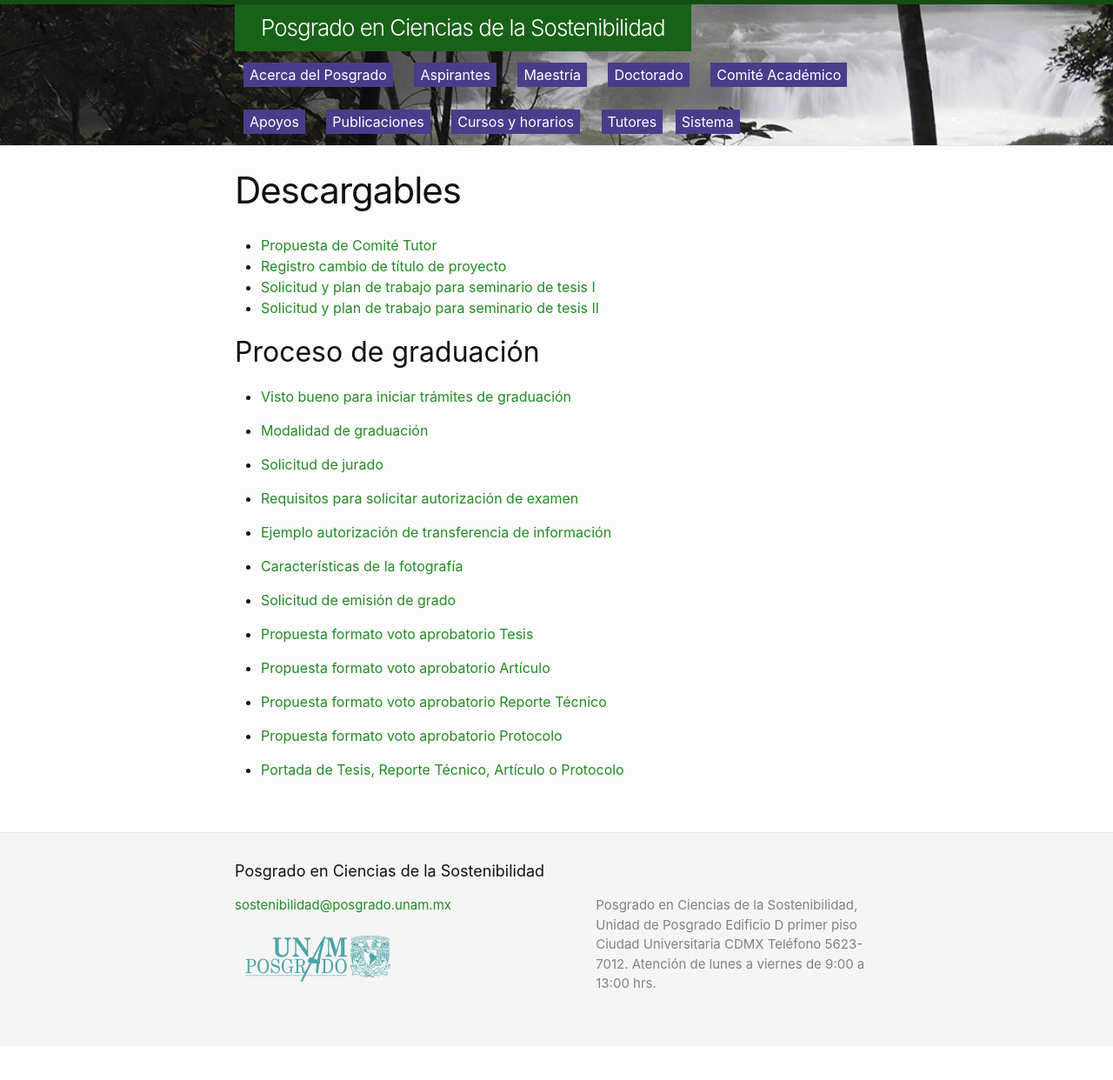
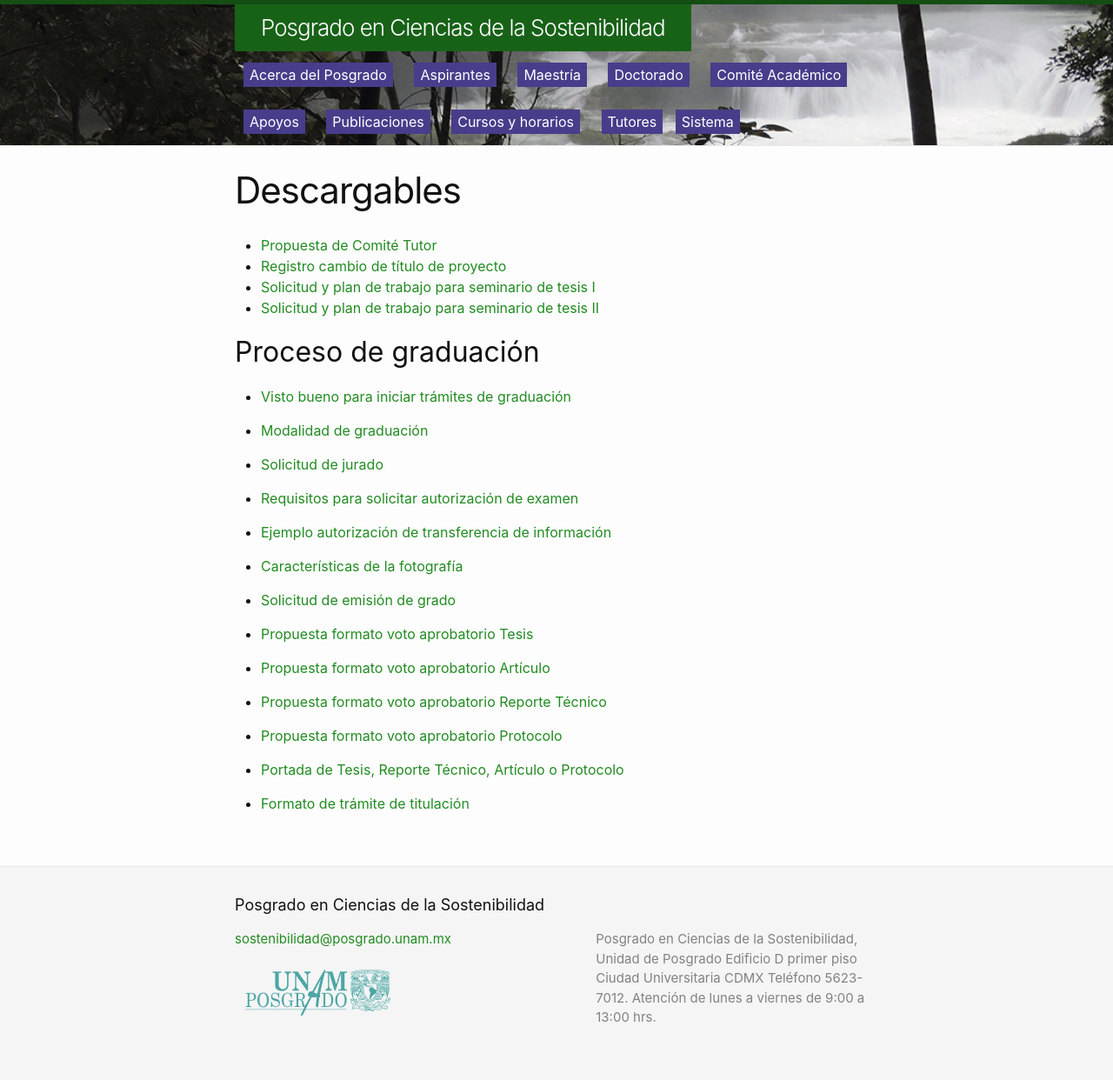
Before and after one commit to pcs-unam/pcs-unam.github.io, a Jekyll site: the page built from maestria/descargables.md, in a window 1280 px wide. Shown: the whole page at 87% size. Built offline with Jekyll 4.4.1, drawn with Linux system fonts in a browser that asks for light colours; before the commit the page ends 1203 px from its top, so only the background shows below that.

Commit message:
Se agregó formato trámite de titulación

```diff
--- a/maestria/descargables.md
+++ b/maestria/descargables.md
@@ -35,3 +35,5 @@ permalink: /maestria/descargables/
  - [Propuesta formato voto aprobatorio Protocolo](/assets/docs/graduacion/fvam-protocolo.docx)
 
  - [Portada de Tesis, Reporte Técnico, Artículo o Protocolo](/assets/docs/graduacion/portada-tesis-art-prot-rep-pcs.docx)
+
+ - [Formato de trámite de titulación](/assets/formatos/maestria/graduacion/formato_tramite_titulacion.pdf)
```
